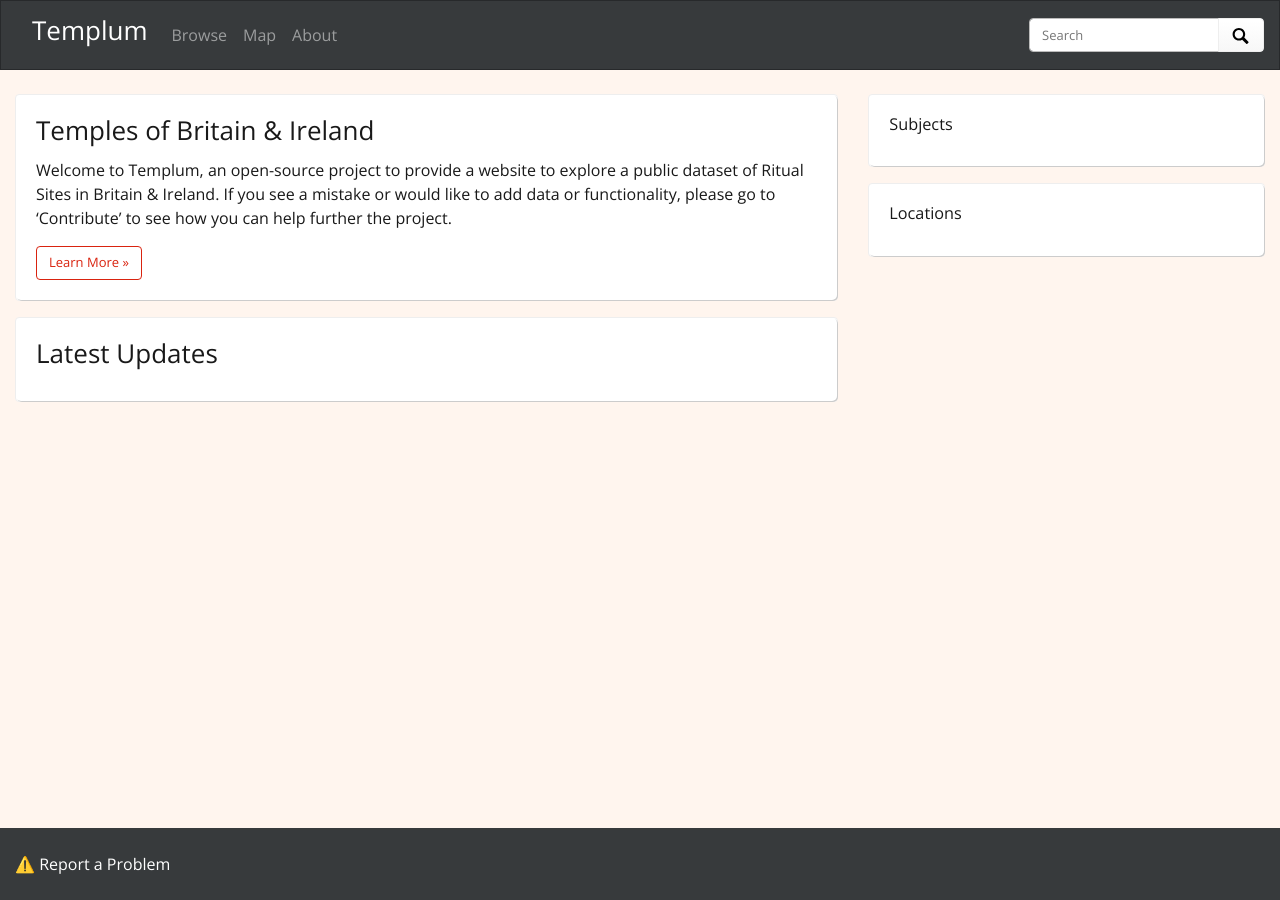
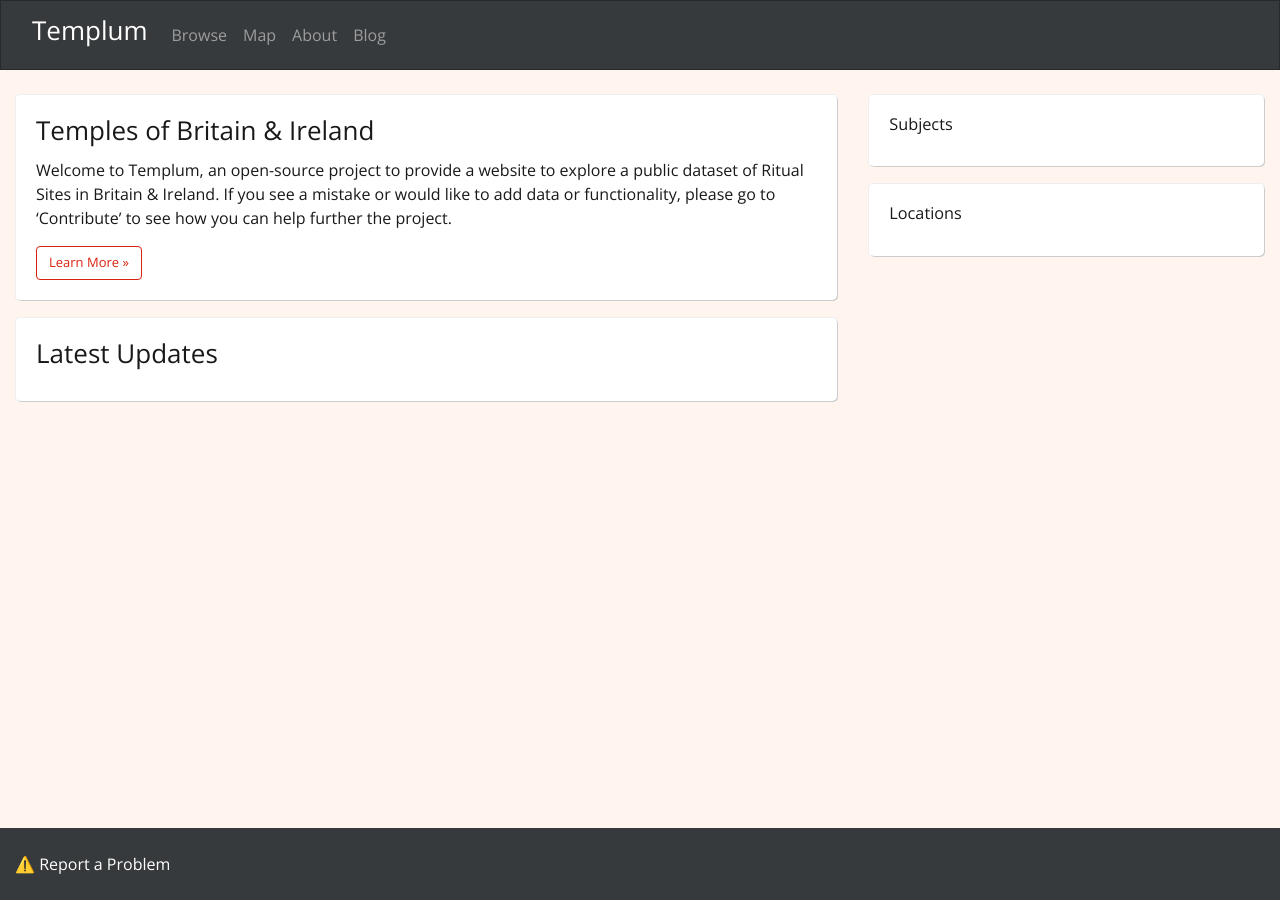
Before and after one commit to 8BitSensei/Templum, a Jekyll site: the page built from index.md, in a window 1280 px wide. Built offline with Jekyll 4.4.1, drawn with Linux system fonts in a browser that asks for light colours; nearby versions of some CDN libraries.

Commit message:
Removes fuzzy search, adds link to blog

```diff
--- a/_data/config-nav.csv
+++ b/_data/config-nav.csv
@@ -2,3 +2,4 @@ display_name,stub,dropdown_parent
 Browse,/browse.html
 Map,/map.html
 About,/about.html
+Blog, https://templum.data.blog/
--- a/_includes/collection-nav.html
+++ b/_includes/collection-nav.html
@@ -14,7 +14,7 @@
                 {% for nav in navItems %}
                 {% if nav.stub %}
                 <li class="nav-item {% if page.url == nav.stub %}active{% endif %}">
-                    <a class="nav-link " href="{{ nav.stub | relative_url }}">{{ nav.display_name }}</a>
+                    <a class="nav-link " href="{{ nav.stub }}">{{ nav.display_name }}</a>
                 </li>
                 {%- else -%}
                 <li class="nav-item dropdown">
--- a/_includes/nav-search-lunr.html
+++ b/_includes/nav-search-lunr.html
@@ -1,17 +1,8 @@
 <script>
     function site_search() {
-        var query = document.getElementById("site-search").value;
-        window.open("{{ '/search/index.html' | relative_url }}?q=" + encodeURIComponent(query), "_self" );
     }
 </script>
 <form class="form-inline my-2 my-lg-0" role="search" id="search" onsubmit="site_search(); return false;">
     <div class="input-group">
-        <input id="site-search" class="form-control " type="text" placeholder="Search" aria-label="Search box">
-        <div class="input-group-append">
-            <button class="btn btn-light" type="submit">
-                <span id="search-icon"><svg viewBox="0 0 1024 974" height="16px" width="20px"><path d="M960 832L710.875 582.875C746.438 524.812 768 457.156 768 384 768 171.96900000000005 596 0 384 0 171.969 0 0 171.96900000000005 0 384c0 212 171.969 384 384 384 73.156 0 140.812-21.562 198.875-57L832 960c17.5 17.5 46.5 17.375 64 0l64-64C977.5 878.5 977.5 849.5 960 832zM384 640c-141.375 0-256-114.625-256-256s114.625-256 256-256 256 114.625 256 256S525.375 640 384 640z"/></svg></span>
-                <span class="sr-only">Search</span>
-            </button>
-        </div>
     </div>
 </form>
```
